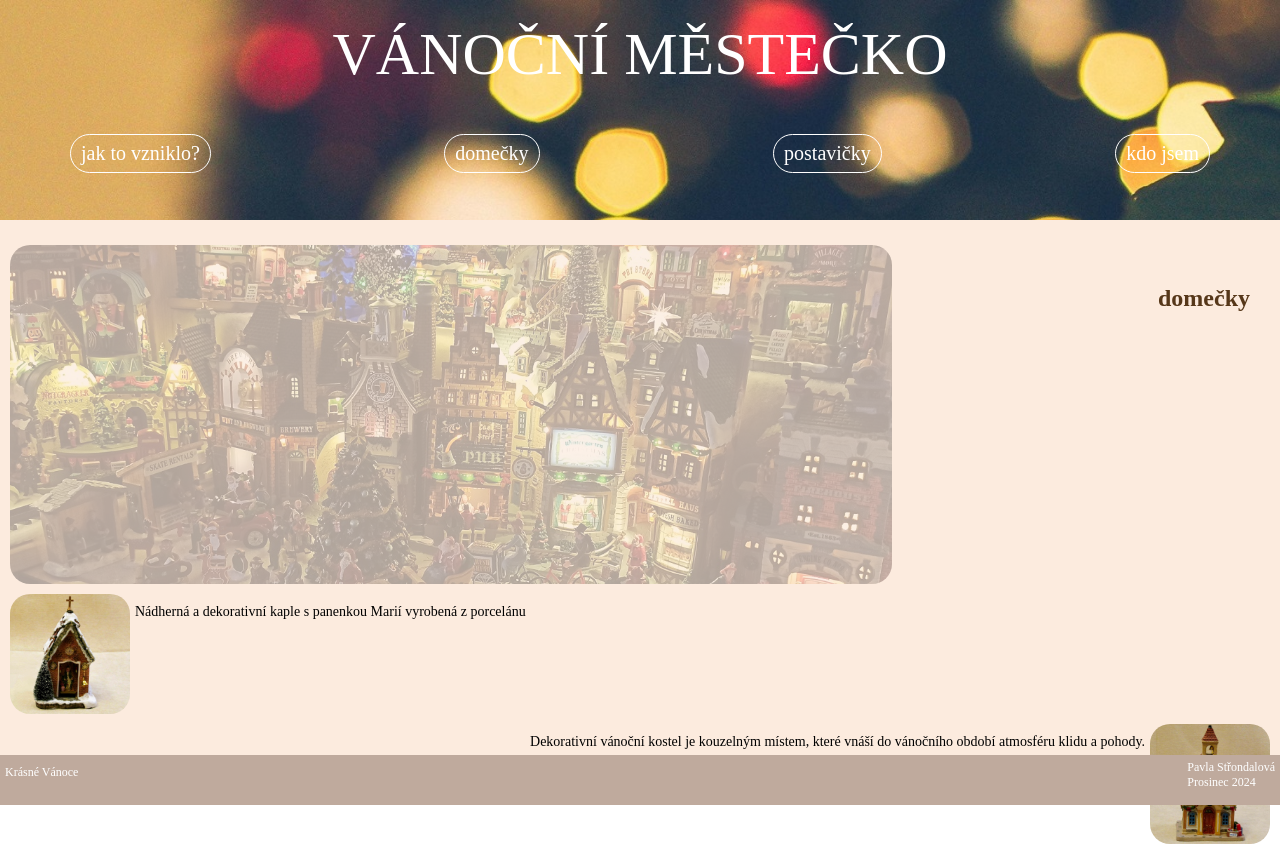
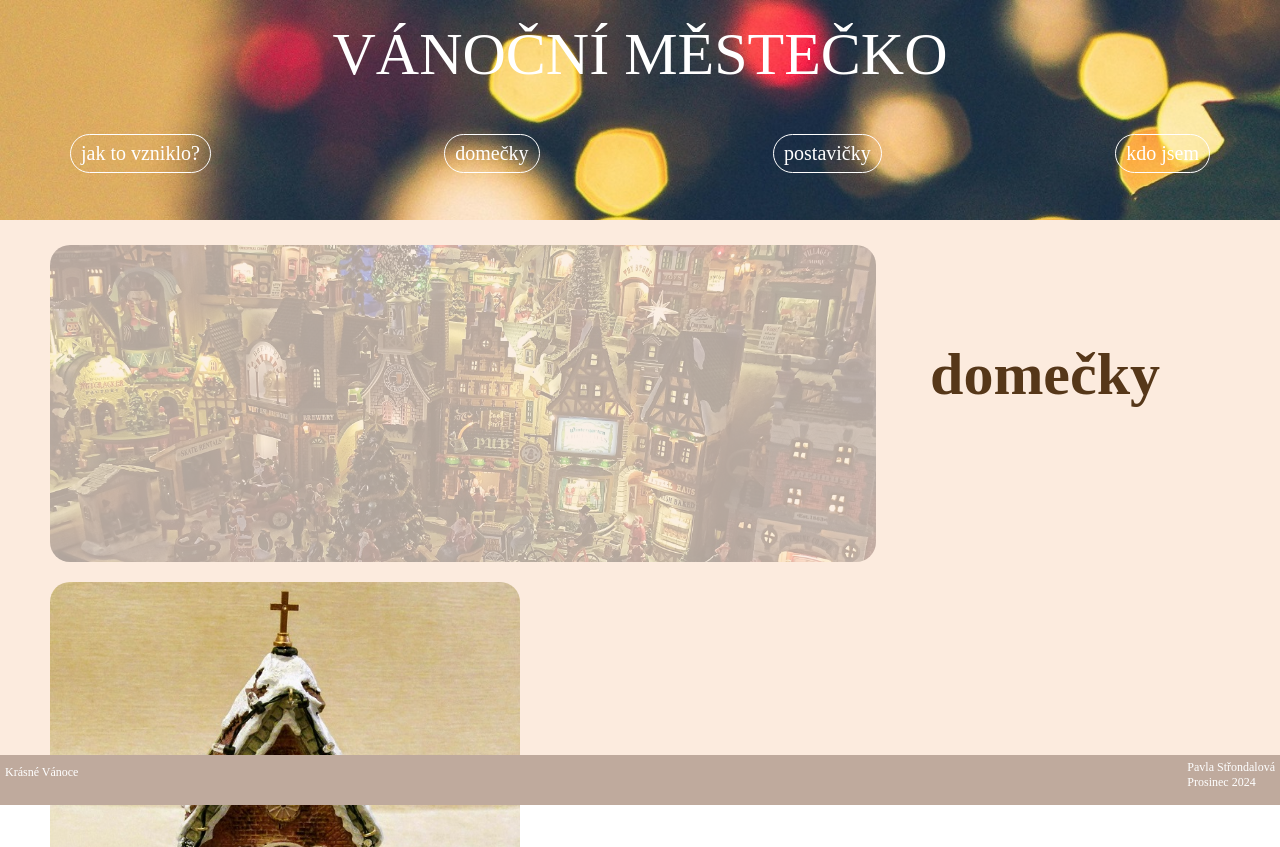
Before and after one commit to Strondal/Zaverecny_Projekt_Koderka, an Eleventy site: page domecky.html in a window 1280 px wide. Shown: the top 847 px of the page. Built offline with nearby package versions, Linux system fonts and the light colour scheme; Eleventy itself is replaced by a stand-in of ours; files that its build step writes are made by us from their sources; a web font is replaced by a local one.

Commit message:
domecky pocitac

```diff
--- a/domecky.html
+++ b/domecky.html
@@ -4,6 +4,7 @@
 ---
 
 <!--společná hlavička-->
+<main class="domecky_uvod">
 
 <section class="domecky">
 
@@ -40,5 +41,6 @@
 
 </section>
 
+</main>
 
 <!--společná patička-->
--- a/scss/style.scss
+++ b/scss/style.scss
@@ -190,6 +190,10 @@
 
 }
 
+.domecky_uvod {
+    height: calc(100vh - 400px)
+}
+
 .uvod__domecky,
 .domecek1,
 .domecek2,
@@ -215,7 +219,7 @@
     right: 30px;
     color: #563719;
     margin: 40px 0 0 0;
-    //font-size: 25px;
+    font-size: 25px;
 }
 
 .img__domecek1,
@@ -236,12 +240,75 @@
 .domecek2 p,
 .domecek3 p,
 .domecek4 p {
-   padding: 10px 5px;
-   font-size: 14px;
+   padding: 10px 2px;
+   font-size: 13px;
+   font-family: 'lexend mega';
 }
 
 
 @media screen and (min-width: 900px) {
 
+    .domecky {
+        margin: 0 40px;
+    }
+ h2 {
+    font-size: 40px;
+    right: 120px;
+    top:300px
+    }
+
+    .domecek1 {
+        margin-top: 20px;
+    }
+
+
+.img__domecek1,
+.img__domecek2,
+.img__domecek3,
+.img__domecek4 {
+    width: 400px;
+    border-radius: 20px;
 
 }
+
+.domecek1 p,
+.domecek2 p,
+.domecek3 p,
+.domecek4 p {
+    display:flex;
+    padding: 50px 50px;
+    font-size: 20px;
+
+}
+
+
+}
+
+@media screen and (min-width: 1100px) {
+
+    h2 {
+        font-size: 60px;
+        right: 120px;
+        top:300px
+        }
+
+    .img__domecek1,
+    .img__domecek2,
+    .img__domecek3,
+    .img__domecek4 {
+        width: 470px;
+        border-radius: 20px;
+
+    }
+
+    .domecek1 p,
+    .domecek2 p,
+    .domecek3 p,
+    .domecek4 p {
+        display:flex;
+        padding: 290px 50px 20px 50px;
+        font-size: 20px;
+
+    }
+
+}
```
Also changed, not shown: index.html (+3 -1 lines), css/style.css, css/style.min.css, 2 other files.
